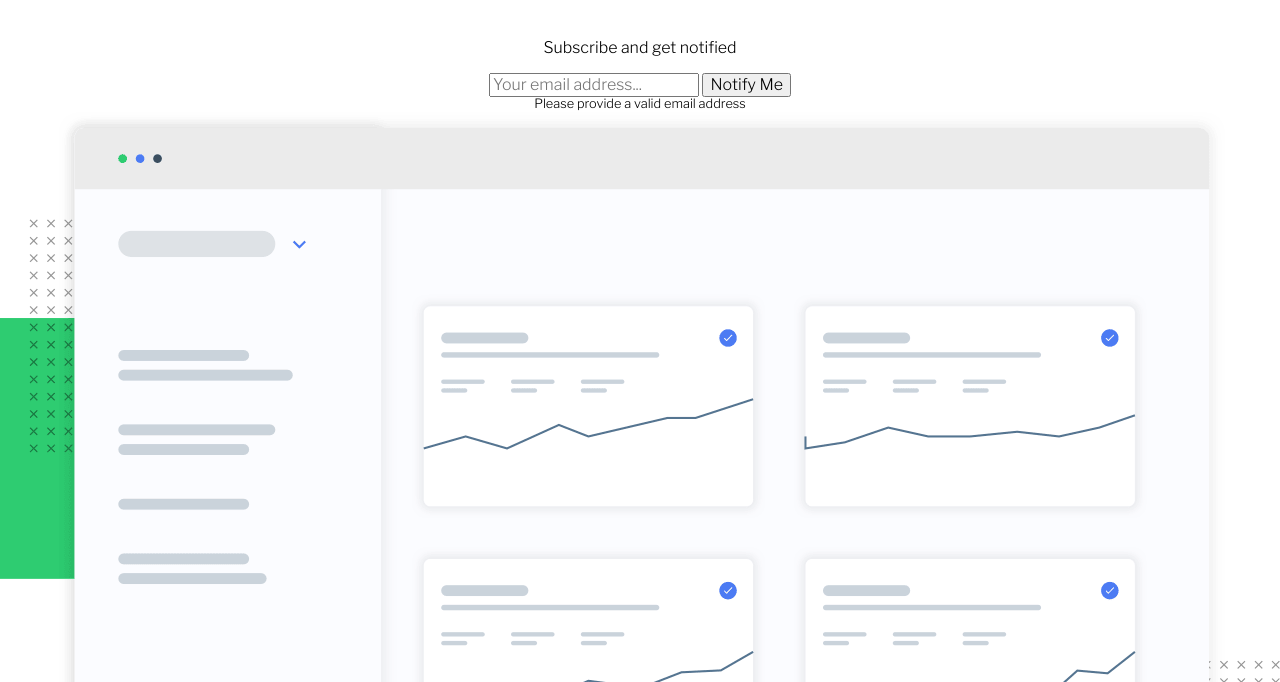
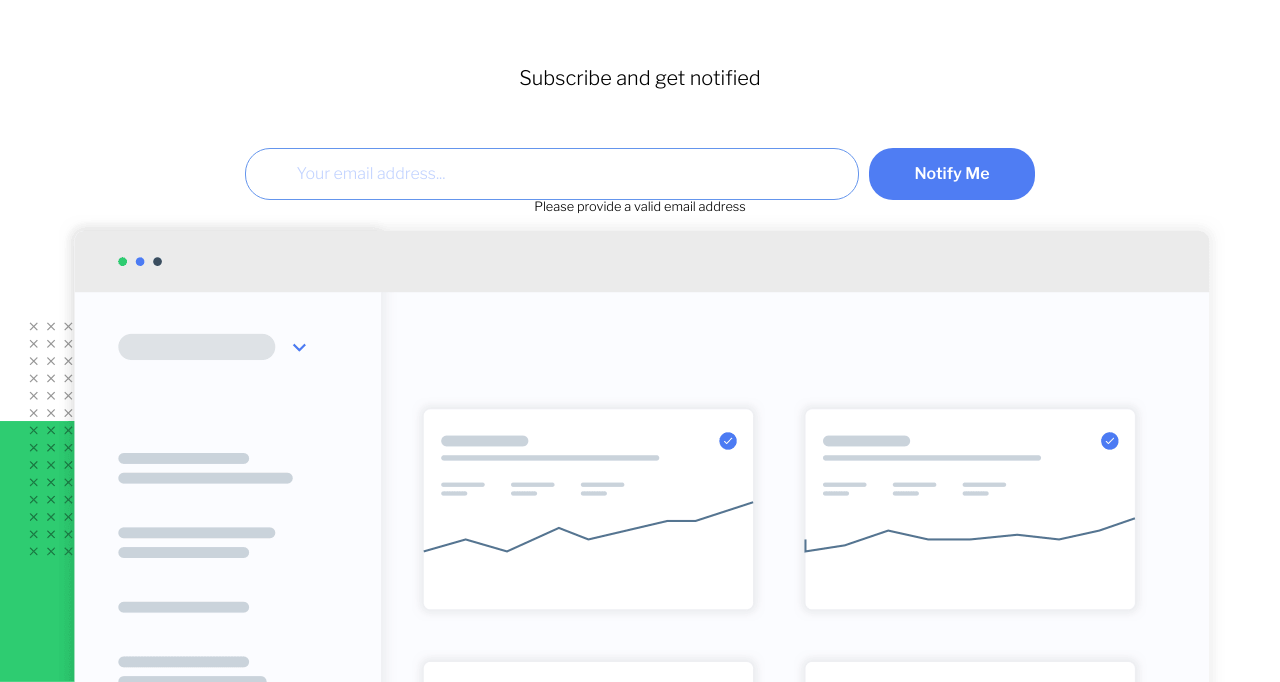
Before and after one commit to peter-kalavritinos/ping, a website built with Parcel: page index.html in a window 1280 px wide. Shown: the part 118-800 px from the top of the page. Built offline with nearby package versions, Linux system fonts and the light colour scheme.

Commit message:
Editing stylesheet

```diff
--- a/css/main.css
+++ b/css/main.css
@@ -33,3 +33,40 @@ span {
     color: black;
     font-weight: 700;
 }
+
+p:nth-of-type(1) {
+    padding: 24px 0 38px 0;
+    font-size: 20px;
+}
+
+.form {
+    width: 100%;
+    display: flex;
+    justify-content: center;
+}
+
+input {
+    padding: 16px 50px;
+    width: 40%;
+    border-radius: 25px;
+    border: 1px solid;
+    border-color: cornflowerblue;
+}
+
+input::placeholder {
+    color: hsl(223, 100%, 88%);
+    font-family: 'Libre Franklin', sans-serif;
+}
+
+button {
+    margin-left: 10px;
+    border-radius: 24px;
+    padding: 16px 45px;
+    border: none;
+    background-color: hsl(223, 87%, 63%);
+    color: white;
+    font-family: 'Libre Franklin', sans-serif;
+    font-weight: 600;
+    cursor: pointer;
+    transition: 0.3s;
+}
```
